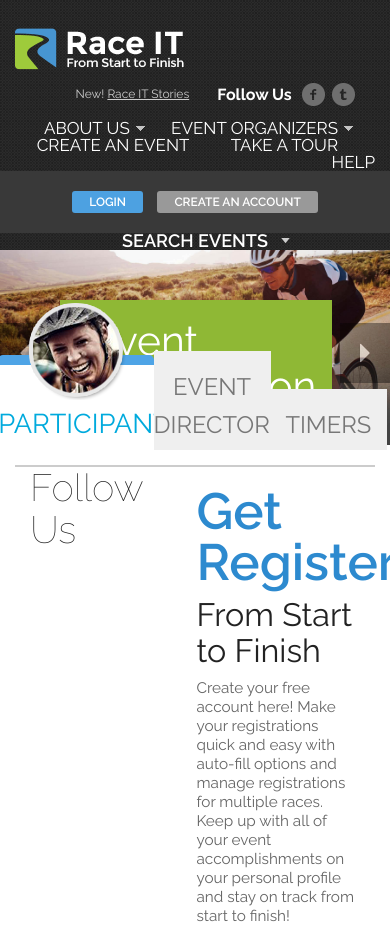
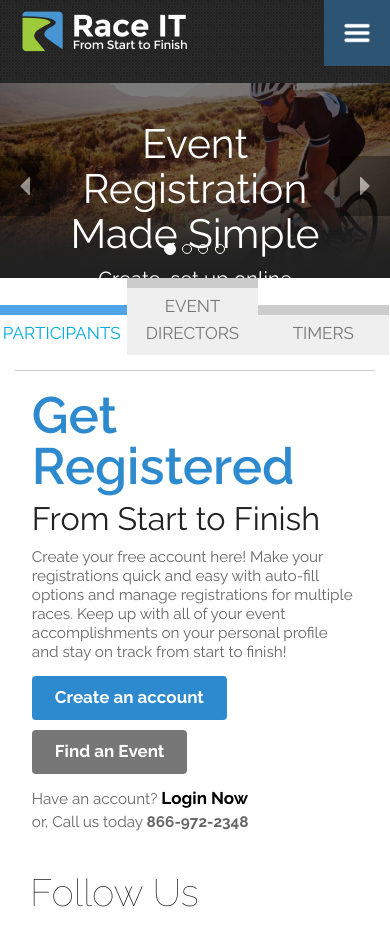
Before and after one commit to maronaquillo/RaceIt, a PHP site: page / in a window 390 px wide; the page is wider, and only the part inside the window is pictured. Shown: the top 926 px of that part. Run offline with PHP 8.4, Linux system fonts and the light colour scheme; some libraries are stand-ins or nearby versions; grey boxes are pictures that could not be loaded.

Commit message:
Updated to responsive site

```diff
--- /dev/null
+++ b/css/responsive.css
@@ -0,0 +1,231 @@
+@media only screen and (max-width: 1200px){
+	.account-box {
+		width: 100%!important;
+		display: block;
+		min-height: 43px;
+		margin: 10px 0 0;
+		text-align: right;
+		padding: 10px 10px 0;
+	}
+	.account-options {
+		display: block;
+		float: right;
+		margin: 0 0 0 21px;
+		width: auto!important;
+	}
+	.search-event-drop {
+		width: auto!important;
+		display: block;
+		padding: 0;
+		text-align: center;
+		float: right;
+		margin: 5px 0 0;
+	}
+	.searchdropdown {
+		bottom: -250px;
+		display: none;
+		height: 250px;
+		margin: 0 0 0 -51px!important;
+		padding: 18px;
+		position: absolute;
+		width: 300px!important;
+		z-index: 100;
+		right: auto!important;
+	}
+	.topMenu li ul {
+		padding-top: 17px;
+	}
+	.topMenu li a,
+	.topMenu li li a {
+		font-size: 14px;
+	}
+}
+
+@media only screen and (max-width: 880px) {
+	.topMenu li a,
+	.topMenu li li a {
+		font-size: 13px;
+	}
+	.topMenu li ul {
+		top: 18px;
+	}
+	.participant-intro,
+	.event-organizer-intro,
+	.timer-intro {
+		background: none;
+		border-top: 0 none;
+	}
+
+
+	.intro-content {
+		width: 90%;
+	}
+}
+
+
+@media only screen and (max-width: 820px) {
+	nav {
+		width: 100%;
+		margin: 0!important;
+		padding: 0!important;
+		background: #000;
+	}
+	nav ul {
+		text-align: left;
+	}
+	nav ul li {
+		display: block;
+	}
+	nav ul li a {
+		border-top: 1px solid #222;
+		display: block;
+		margin: 0!important;
+		padding: 10px 0 10px 25px !important;
+		background: #444;
+		transition: background-color .3s ease-in 0s;
+	}
+	.head-nav .subnav,
+	.logo {
+		display: none;
+	}
+	#header .mobile-logo2 {
+		display: block;
+		float: left;
+		margin: 0 0 0 10px;
+		text-align: left;
+	}
+	.toggleMenu  {
+		display: inline-block;
+		float: right;
+	}
+	#header h1 {
+		margin: 10px;
+		padding: 0;
+		background: none;
+	}
+	#header .mobile-logo2 h1 a {
+		background: url("../images/head-logo-retina.png") no-repeat scroll center top / 100% 100% rgba(0,0,0,0);
+		color: transparent;
+		float: left;
+		height: 42px;
+		padding: 0;
+		text-indent: -9999px;
+		width: 169px;
+		display: block;
+
+	}
+	.head-nav nav {
+		display: inline-block;
+	}
+	.topMenu,
+	.topMenu ul {
+		display: none;
+	}
+	.topMenu > li {
+		float: none;
+	}
+	.topMenu li a {
+		padding: 15px 20px !important;
+		display: block;
+		font-size: 13px;
+	}
+	.topMenu > li > .parent {
+		background-position: 95% 50%;
+		margin-bottom: 0!important;
+		text-decoration: none;
+	}
+
+	.topMenu li li:hover ul,
+	.topMenu > li:hover > ul {
+		position: static;
+		display: none;
+	}
+	.topMenu > li ul {
+		position: static;
+		padding: 0;
+	}
+	.topMenu li li a {
+		background: none repeat scroll 0 0 #617f24!important;
+		border-top: 1px solid #7ba02e;
+		display: block;
+		margin: 0!important;
+		position: relative;
+		text-align: left;
+		width: 100%;
+		z-index: 100;
+		transition: background-color .3s ease-in 0s;
+		text-decoration: none;
+	}
+
+	.head-nav {
+		display: block;
+		margin: 0 auto;
+		padding: 0!important;
+		width: 100%!important;
+		text-align: right;
+	}
+	.account-box {
+		margin: 0;
+	}
+	.carousel .carousel-caption {
+		width: 100%;
+		height: 100%;
+		top: 0;
+		left: 0;
+		background: rgba(0,0,0,0.5);
+		text-align: center;
+		display: block;
+		max-width: 100%;
+		padding: 20px;
+	}
+	.carousel .carousel-caption a {
+		display: none;
+	}
+	#horizontalTab {
+		top: 0;
+		margin-bottom: 0;
+	}
+	#horizontalTab ul li {
+		border-top: 10px solid #ccc;
+		max-width: 100% !important;
+		padding: 0;
+	}
+	#horizontalTab ul li.active {
+		padding-top: 0;
+		border-radius: 0;
+	}
+	#horizontalTab ul li a {
+		padding: 5px 0 8px !important;
+		font-size: 1em !important;
+	}
+	#horizontalTab ul li.active img {
+		display: none !important;
+	}
+	.footnav, .footnav .wrap {
+		padding: 0;
+	}
+	.footnav ul li a {
+		border-top: 1px solid #333;
+		display: block;
+		margin: 0!important;
+		padding: 10px 0 10px 25px!important;
+		background: #222;
+		transition: background-color .3s ease-in 0s;
+	}
+	.footnav .security {
+		padding: 18px 0 16px;
+		width: 100%;
+		background: #111!important;
+	}
+
+
+}
+
+@media only screen and (max-width: 629px) {
+	.account-box {
+		display: none;
+	}
+	#horizontalTab ul li {
+		width: 33.6% !important;
+	}
+}
--- a/index.php
+++ b/index.php
@@ -2,10 +2,12 @@
 <html lang="en">
 <head>
 	<meta charset="UTF-8">
+	<meta name="viewport" content="width=device-width">
 	<title>Race IT - From Start to Finish</title>
 	<link rel="stylesheet" href="lib/bootstrap/css/bootstrap.min.css">
 	<link rel="stylesheet" href="css/carousel-fade.css">
 	<link rel="stylesheet" href="style.css">
+	<link rel="stylesheet" type="text/css" href="css/responsive.css">
 
 	<script src="//code.jquery.com/jquery-1.11.2.min.js"></script>
 	<script src="lib/bootstrap/js/bootstrap.min.js"></script>
@@ -15,14 +17,14 @@
 	<header id="header">
 		<div class="container-fluid">
 			<div class="row">
-				<div class="col-lg-2 logo">
+				<div class="col-sm-3 col-lg-2 logo ">
 					<h1 id="logo"><a href="index.php">Race IT</a></h1>
 				</div>
-				<div class="col-lg-7 head-nav">
+				<div class="col-sm-9 col-lg-7 head-nav">
 					<div class="mobile-logo2">
-						<h1><a href="/">Race IT</a></h1>
+						<h1><a href="index.php">Race IT</a></h1>
 					</div>
-				<!-- subnav -->
+					<!-- subnav -->
 					<div class="subnav">
 						<div class="uc text">
 							<p class="questions">New! <a href="#" target="_blank">Race IT Stories</a></p>
@@ -37,12 +39,12 @@
 					</div>
 					<!-- end subnav -->
 					<!-- Head Nav -->
-					<a class="toggleMenu" href="#" style="display: none;">
-						<img src="/assets/interior-img/toggle-icon.png" border="0" class="toggle-icon">
+					<a class="toggleMenu" href="#">
+						<img src="images/toggle-icon.png" border="0" class="toggle-icon">
 					</a>
-					<nav style="display: inline-block;">
+					<nav class="clearfix">
 						<ul class="topMenu menu">
-							<li><a href="#" class="parent">About Us</a>
+							<li><a href="#" class="parent hover">About Us</a>
 								<ul>
 									<li><a href="#">What Makes Us Different</a></li>
 									<li><a href="#">Team</a></li>
@@ -52,7 +54,7 @@
 									<li><a href="#">Newsletters</a></li>
 								</ul>
 							</li>
-							<li><a href="#" class="parent">Event Organizers</a>
+							<li><a href="#" class="parent hover">Event Organizers</a>
 								<ul>
 									<li><a href="#">My Events</a></li>
 									<li><a href="#">Why Choose Us?</a></li>
@@ -69,19 +71,51 @@
 					 <!-- Navigation -->
 					</nav>
 				</div>
-				<div class="col-lg-3 account-box">
+				<div class="col-xs-12 col-md-3 account-box">
 					<div class="account-mobile">
-						<div class="mobile-logo">
-							<a href="/"><h1>Race IT</h1></a>
-						</div>
 						<div class="account-options">
 							<div id="ctl00_Top_loginContainer" class="loginMiniFormContainer"></div>
-					           	<a href="/MyEvents/" id="ctl00_Top_logLinkMiniForm" class="login">Login</a>
-								<a href="/MyEvents/CreateAccount.aspx" id="ctl00_Top_createLinkMiniForm" class="create">Create An Account</a>
+					           	<a href="#" id="ctl00_Top_logLinkMiniForm" class="login">Login</a>
+								<a href="#" id="ctl00_Top_createLinkMiniForm" class="create">Create An Account</a>
 							</div>
 						</div>
 						<div class="search-event-drop">
-							<a href="" class="">Search Events</a>
+							<a href="" class="search-event-drop-link">Search Events</a>
+							<div class="searchdropdown">
+							    <div id="keywordLocationFacet">
+							        <div class="facet eventsearch">
+			                            <label class="facetSubheader">Search for</label>
+			                            <input placeholder="Search for" name="ctl00$Top$searchTermTextBox" type="text" id="ctl00_Top_searchTermTextBox" class="eventsearch-input">
+							        </div>
+
+			                        <div class="facet location">
+			                            <span class="facetSubheader">
+			                                Your Current Location is:
+			                            </span>
+			                            <span id="ctl00_Top_currentLocationLabelFlyout" class="facetHeader currentLocationLabel" style="color:White;">Anywhere</span>
+			                 			<div id="changeLocationWrapper">
+			                                <input name="ctl00$Top$zipCodeTextBoxFlyout" type="text" value="Zipcode" maxlength="5" id="ctl00_Top_zipCodeTextBoxFlyout" class="zipCodeTextBoxFlyout" style="display: none;">
+			                                <div id="zipCodeChangeLinkFlyout" style="color:White;">Change Zipcode</div>
+			                            </div>
+			                        </div>
+
+			                        <div class="facet distance">
+			                            <span class="facetSubheader">Distance</span>
+			                            <select name="ctl00$Top$searchRadiusDropDownFlyout" id="ctl00_Top_searchRadiusDropDownFlyout" class="searchRadiusDropDownFlyout">
+											<option value="25">25 miles</option>
+											<option value="50">50 miles</option>
+											<option value="75">75 miles</option>
+											<option value="100">100 miles</option>
+											<option value="250">250 miles</option>
+											<option value="0">any distance</option>
+										</select>
+			                        </div>
+
+			                        <div class="updateButton">
+			                            <input type="submit" name="ctl00$Top$keywordLocationRefineBtnFlyout" value="Search" id="ctl00_Top_keywordLocationRefineBtnFlyout" class="refineSearchBtn flyoutSearchBtn" data-facet="keyword">
+			                        </div>
+			                    </div>
+							</div>
 						</div>
 					</div>
 				</div>
@@ -161,7 +195,7 @@
 		<div class="container-fluid">
 			<div class="tab-content">
 				<div class="tab-pane fade active in" id="participants">
-					<div class="col-lg-9 col-sm-12 participant-intro">
+					<div class="col-sm-9 participant-intro">
 						<div class="uc text">
 							<div class="intro-content">
 								<h2>Get Registered</h2>
@@ -173,7 +207,7 @@
 							</div>
 						</div>
 					</div>
-					<div class="col-lg-3 col-sm-12 features">
+					<div class="col-sm-3 features">
 						<div class="uc text">
 							<h3>Follow Us</h3>
 							<p><iframe src="https://www.facebook.com/plugins/likebox.php?href=https%3A%2F%2Fwww.facebook.com%2Fraceit&amp;width&amp;height=258&amp;colorscheme=light&amp;show_faces=true&amp;header=false&amp;stream=false&amp;show_border=false" width="100%" height="317"></iframe></p>
@@ -182,7 +216,7 @@
 				</div>
 
 				<div class="tab-pane fade" id="evenDirectors">
-					<div class="col-lg-9 col-sm-12 event-organizer-intro">
+					<div class="col-sm-9 event-organizer-intro">
 						<div class="uc text">
 							<div class="intro-content">
 								<h2>Powerful Tools</h2>
@@ -194,7 +228,7 @@
 							</div>
 						</div>
 					</div>
-					<div class="col-lg-3 col-sm-12 featuresVideo">
+					<div class="col-sm-3 featuresVideo">
 						<div class="uc text">
 							<h3>Video</h3>
 							<h4>Registration</h4>
@@ -206,7 +240,7 @@
 				</div>
 
 				<div class="tab-pane fade" id="timers">
-					<div class="col-lg-9 col-sm-12 timer-intro">
+					<div class="col-sm-9 timer-intro">
 						<div class="uc text">
 							<div class="intro-content">
 								<h2>Perfect Partner</h2>
@@ -218,7 +252,7 @@
 							</div>
 						</div>
 					</div>
-					<div class="col-lg-3 col-sm-12 featuresVideo">
+					<div class="col-sm-3 featuresVideo">
 						<div class="uc text">
 							<h3>Video</h3>
 							<h4>Results Engine</h4>
@@ -275,7 +309,7 @@
 					<h3>Featured Events</h3> <a href="#">Search Events »</a>
 				</header>
 			</div>
-			<div class="col-sm-3 col-xs-6">
+			<div class="col-xs-12 col-sm-6 col-md-3">
 				<div class="event">
 					<a href="#" target="_blank"><img src="images/featured/rnrsf-event-img.jpg" alt="event image" border="0"></a>
 					<div class="event-detail">
@@ -289,7 +323,7 @@
 				</div>
 			</div>
 
-			<div class="col-sm-3 col-xs-6">
+			<div class="col-xs-12 col-sm-6 col-md-3">
 				<div class="event">
 					<a href="#" target="_blank"><img src="images/featured/laurenskids-event-img.jpg" alt="event image" border="0"></a>
 					<div class="event-detail">
@@ -303,7 +337,7 @@
 				</div>
 			</div>
 
-			<div class="col-sm-3 col-xs-6">
+			<div class="col-xs-12 col-sm-6 col-md-3">
 				<div class="event">
 					<a href="#" target="_blank"><img src="images/featured/monument10k-event-img.jpg" alt="event image" border="0"></a>
 					<div class="event-detail">
@@ -317,7 +351,7 @@
 				</div>
 			</div>
 
-			<div class="col-sm-3 col-xs-6">
+			<div class="col-xs-12 col-sm-6 col-md-3">
 				<div class="event">
 					<a href="#" target="_blank"><img src="images/featured/challengeknoxville-event-img.jpg" alt="event image" border="0"></a>
 					<div class="event-detail">
@@ -367,7 +401,7 @@
 				<p><em>Events</em></p>
 			</div>
 			<div class="col-md-5 footnav">
-				<div class="col-md-4">
+				<div class="col-md-4 wrap">
 					<ul>
 						<li><a href="#">Event Organizers</a></li>
 						<li><a href="#">Create an Event</a></li>
@@ -376,7 +410,7 @@
 						<li><a href="#">About Us</a></li>
 					</ul>
 				</div>
-				<div class="col-md-4">
+				<div class="col-md-4 wrap">
 					<ul class="foot-small">
 						<li><a href="#">Login</a></li>
 						<li><a href="#">Create an Account</a></li>
@@ -386,7 +420,7 @@
 						<li><a href="#">Contact Us</a></li>
 					</ul>
 				</div>
-				<div class="col-md-4">
+				<div class="col-md-4 wrap security">
 					<script type="text/javascript">// <![CDATA[
 					var __dcid = __dcid || [];__dcid.push(["DigiCertClickID_Uy-FNy1Y", "7", "s", "white", "Uy-FNy1Y"]);(function(){var cid=document.createElement("script");cid.async=true;cid.src="//seal.digicert.com/seals/cascade/seal.min.js";var s = document.getElementsByTagName("script");var ls = s[(s.length - 1)];ls.parentNode.insertBefore(cid, ls.nextSibling);}());
 					// ]]></script><script async="" src="//seal.digicert.com/seals/cascade/seal.min.js"></script>
--- a/style.css
+++ b/style.css
@@ -7,7 +7,7 @@ body {
 	color: #222222;
 	padding: 0;
 	margin: 0;
-	font-family: "Raleway", "Helvetica Neue", "Helvetica", Helvetica, Arial, sans-serif;
+	font-family: "Helvetica Neue", "Helvetica", Helvetica, Arial, sans-serif;
 	font-weight: normal;
 	font-style: normal;
 	line-height: 1;
@@ -18,7 +18,7 @@ img {
 	max-width: 100%;
 	height: auto;
 }
-a:hover {
+a:visited, a:hover, a:active {
 	text-decoration: none;
 }
 nav ul {
@@ -28,22 +28,61 @@ nav ul {
 }
 nav ul li {
 	list-style: none;
-	display: inline;
+	display: inline-block;
 	margin: 0;
 	padding: 0;
 	position: relative;
 }
 nav ul li a {
 	font-family: Raleway, Helvetica, Arial, sans-serif;
-	font-size: 17px;
+	font-size: 15px;
 	color: #fff;
-	font-weight: 'SemiBold';
 	text-transform: uppercase;
-	margin: 0 22px 0 0;
+	margin: 0 5px 0 0;
 	padding: 0 15px 0 0;
+	display: block;
 }
 iframe {
 	border: 0;
+}
+input[type="text"],
+input[type="password"],
+input[type="date"],
+input[type="datetime"],
+input[type="datetime-local"],
+input[type="month"],
+input[type="week"],
+input[type="email"],
+input[type="number"],
+input[type="search"],
+input[type="tel"],
+input[type="time"],
+input[type="url"],
+textarea {
+	background-color: white;
+	font-family: inherit;
+	border: 1px solid #cccccc;
+	-webkit-box-shadow: inset 0 1px 2px rgba(0, 0, 0, 0.1);
+	box-shadow: inset 0 1px 2px rgba(0, 0, 0, 0.1);
+	color: rgba(0, 0, 0, 0.75);
+	display: block;
+	font-size: 0.875em;
+	margin: 0 0 1em 0;
+	padding: 0.5em;
+	height: 2.3125em;
+	width: 100%;
+	-moz-box-sizing: border-box;
+	-webkit-box-sizing: border-box;
+	box-sizing: border-box;
+	-webkit-transition: -webkit-box-shadow 0.45s, border-color 0.45s ease-in-out;
+	-moz-transition: -moz-box-shadow 0.45s, border-color 0.45s ease-in-out;
+	transition: box-shadow 0.45s, border-color 0.45s ease-in-out;
+}
+input[type="file"],
+input[type="checkbox"],
+input[type="radio"],
+select {
+	margin: 0 0 1em 0;
 }
 
 /* HEADER STYLE */
@@ -137,10 +176,21 @@ iframe {
 	cursor: pointer;
 	display: inline-block;
 }
+.toggleMenu {
+	display: none;
+	background: #2d5473;
+	padding: 15px;
+	font-weight: 400;
+	width: 66px;
+}
+.toggle-icon {
+	max-width: 100%!important;
+}
 
 .head-nav nav {
+	margin-top: 10px;
 	display: inline-block;
-	margin-top: 10px;
+	width: 100%;
 }
 .topMenu {
 	list-style: none;
@@ -148,28 +198,29 @@ iframe {
 .topMenu > li > .parent {
 	background-image: url("images/downArrow.png");
 	background-repeat: no-repeat;
-	background-position: 100% 30%;
+	background-position: 100% 20%;
 	padding-bottom: 12px;
+	margin-right: 15px;
 }
 .topMenu ul {
 	list-style: none;
 	width: 100%;
 }
-.topMenu > li:last-child > a {
-	margin-right: 0;
-	padding-right: 0
+.topMenu > li a {
+	text-decoration: none;
+	color: #fff;
 }
-.topMenu > li a:hover {
+.topMenu > li a:hover,
+.topMenu > li a:active {
 	color: #8FB835;
-	text-decoration: none;
 }
 .topMenu > li:hover ul {
-	display: block;
+	 display: block;
 }
 .topMenu li ul {
 	position: absolute;
 	display: none;
-	padding-top: 29px;
+	padding-top: 25px;
 	top: 20px;
 	left: 0;
 }
@@ -232,11 +283,94 @@ iframe {
 	color: #FFF;
 	display: block;
 	font-family: Raleway,Helvetica,Arial,sans-serif;
-	font-size: 18px;
+	font-size: 16px;
 	font-weight: 600;
 	margin: 0 auto;
 	text-transform: uppercase;
-	width: 190px;
+	width: 165px;
+	text-decoration: none;
+}
+.eventsearch-input {
+	width: 99%;
+}
+.searchdropdown {
+	background: none repeat scroll 0 0 #000;
+	bottom: -250px;
+	display: none;
+	height: 250px;
+	margin: 0 auto;
+	padding: 18px;
+	position: absolute;
+	right: 0;
+	width: 100%;
+	z-index: 100;
+}
+.searchdropdown .facet.eventsearch {
+	border-bottom: 2px dotted #444;
+	margin: 0 0 9px;
+}
+.searchdropdown label.facetSubheader {
+	color: #4F91C5;
+	font-weight: 500;
+	left: 25px;
+	position: absolute;
+	top: 26px;
+	display: none;
+}
+.searchdropdown .location {
+	text-align: left;
+}
+.location .facetSubheader {
+color: #CCC;
+font-size: 12px;
+font-weight: 400;
+}
+.searchdropdown .distance {
+	padding: 5px 0;
+	text-align: left;
+}
+.searchdropdown .location .facetHeader {
+	background: url("images/search-location-icon.gif") no-repeat scroll 0 0 rgba(0,0,0,0);
+	display: block;
+	font-size: .9em!important;
+	margin: 6px 0 10px;
+	padding: 0 0 0 16px;
+}
+.searchdropdown .distance {
+	padding: 5px 0;
+	text-align: left;
+}
+.searchdropdown .distance .facetSubheader {
+	color: #FFF;
+	font-size: 13px;
+	margin: 0 9px 0 0;
+}
+.searchdropdown .distance select {
+	font-size: 13px;
+}
+#zipCodeChangeLinkFlyout {
+	display: block;
+	font-size: 13px;
+	margin: 0 0 9px!important;
+	text-decoration: underline;
+	color: #4da1e1!important;
+	cursor: pointer;
+}
+.searchdropdown .updateButton input {
+	background: none repeat scroll 0 0 #4796D1!important;
+	border: medium none;
+	color: #FFF!important;
+	font-family: Raleway,Helvetica,Arial,sans-serif,arial,helvetica,sans-serif;
+	font-size: 1.2em!important;
+	font-weight: 500!important;
+	margin: 0 0 10px!important;
+	padding: 7px 0!important;
+	width: 100%;
+	transition: background-color .3s ease-in 0s;
+	cursor: pointer;
+}
+.focus {
+	color: #ccc !important;
 }
 
 /* SLIDER STYLE */
@@ -730,7 +864,7 @@ a.intro-CTA.second {
 	border-top: 1px solid #666;
 	margin: 20px 0 0;
 	overflow: auto;
-	padding: 20px 0 13px;
+	padding: 20px 0 0;
 }
 .footLogo {
 	margin: 21px 0 0;
```
Also changed, not shown: js/site.js (added, +23 -0 lines), images/head-logo-retina.png (added), images/search-location-icon.gif (added), 1 other file.
